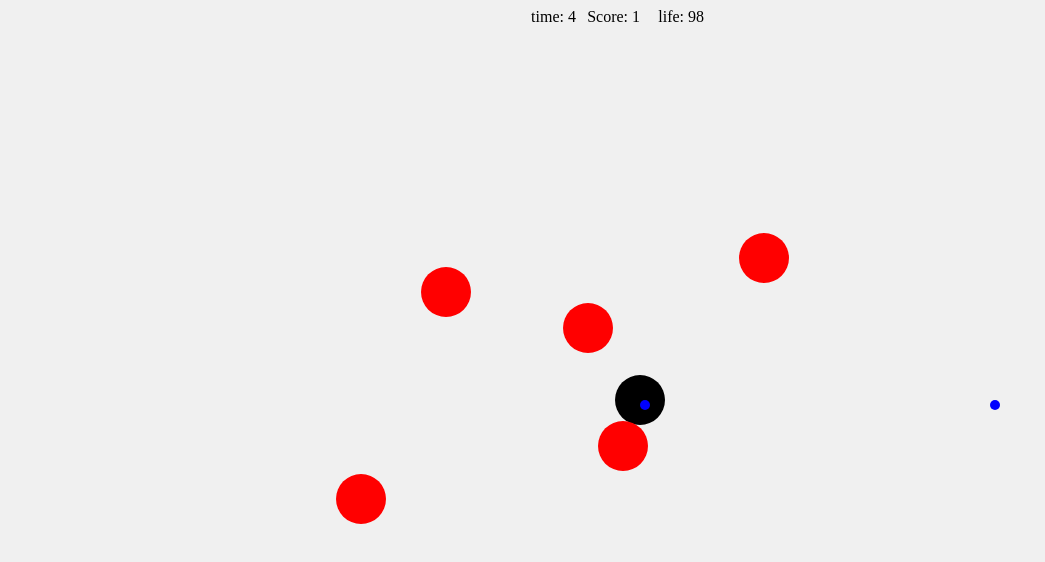
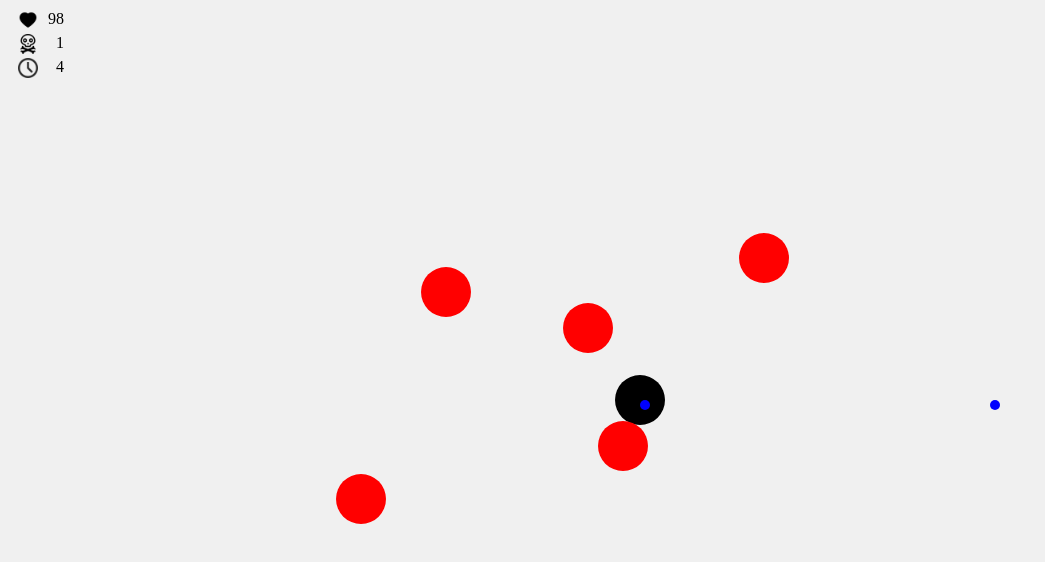
Before and after one commit to juxyy/ball-chanlange, a plain HTML site: page index.html in a window 1280 px wide. Shown: the whole page, without its empty margins (0-1045 px from the left). Drawn offline with Linux system fonts and the light colour scheme.

Commit message:
add image ，music

```diff
--- a/index.html
+++ b/index.html
@@ -42,12 +42,25 @@
             top: 100px;
             left: 100px;
         }
+        .myImage {
+			width: 20px;
+			height:20px;
+			position: absolute;
+			left: 50%;
+			top: 50%;
+		}
+
 	</style>
 </head>
+
+
+
 <body>
-
 <div id="ball"></div>
-
+<audio id="player" src="music/audio.mp3" style="display:none;"></audio>
+<img id="myImage" src="image/heart.png" style="width: 20px;height:20px;position: absolute;top: 1.25%;right: 97%;">
+<img id="myImage" src="image/time.png" style="width: 20px;height:20px;position: absolute;top: 7.25%;right: 97%;">
+<img id="myImage" src="image/death.png" style="width: 20px;height:20px;position: absolute;top: 4.25%;right: 97%;">
 <script>
 	// 获取球元素
 	const ball = document.getElementById('ball');
@@ -68,6 +81,10 @@
 	let score = 0;
     let time = 0;
     let life = 100;
+
+  // 选择音频元素
+     var audio = document.getElementById('player');
+
 	// 定义球速度
 	const speed = 10;
 	const bulletspeed = 35;
@@ -81,23 +98,26 @@
     //记分牌
 	var scoreboard = document.createElement("div");
     scoreboard.id = "scoreboard";
-    scoreboard.innerHTML = "Score: 0";
+    scoreboard.innerHTML = " 0";
     scoreboard.style.position = "absolute";
-    scoreboard.style.right = "50%";
+    scoreboard.style.right = "95%";
+    scoreboard.style.top = "4.25%";
     document.body.appendChild(scoreboard);
     //时间
     var timeboard = document.createElement("div");
     timeboard.id = "timeboard";
-    timeboard.innerHTML = "time: 0";
+    timeboard.innerHTML = "0";
     timeboard.style.position = "absolute";
-    timeboard.style.right = "55%";
+    timeboard.style.top = "7.25%";
+    timeboard.style.right = "95%";
     document.body.appendChild(timeboard);
     //生命
     var lifeboard = document.createElement("div");
     lifeboard.id = "lifeboard";
-    lifeboard.innerHTML = "life: 10";
+    lifeboard.innerHTML = "100";
     lifeboard.style.position = "absolute";
-    lifeboard.style.right = "45%";
+    lifeboard.style.right = "95%";
+    lifeboard.style.top = "1.25%";
     document.body.appendChild(lifeboard);
 
 function createEnemy() {
@@ -146,6 +166,15 @@ document.addEventListener('keydown', function(event) {
             yPos += speed;
             direction = 'down';
             break;
+        case 32:
+            // 播放音频
+
+            if (audio.paused) {
+            audio.play();
+            } else {
+            audio.pause();
+             }
+            break;
     }
 
     // 更新球位置和朝向
@@ -184,7 +213,7 @@ function updatePositions() {
         }
 
         // 删除超出屏幕的子弹
-        if(parseInt(bullets[i].style.top) < -50 || parseInt(bullets[i].style.top) > windowHeight || parseInt(bullets[i].style.left) < -10 || parseInt(bullets[i].style.left) > windowWidth) {
+        if(parseInt(bullets[i].style.top) < -250 || parseInt(bullets[i].style.top) > windowHeight+230 || parseInt(bullets[i].style.left) < -10 || parseInt(bullets[i].style.left) > windowWidth) {
             bullets[i].remove();
             bullets.splice(i, 1);
             i--;
@@ -193,7 +222,6 @@ function updatePositions() {
 
 
     }
-
     for (let i = 0; i < enemies.length; i++) {
     const dx = xPos - (parseInt(enemies[i].style.left) + enemyWidth / 2);
     const dy = yPos - (parseInt(enemies[i].style.top) + enemyHeight / 2);
@@ -251,8 +279,8 @@ function updatePositions() {
 setInterval(function() {
 		updatePositions();
 		detectCollisions();
-		document.getElementById("scoreboard").innerHTML = "Score: " + score;
-        document.getElementById("lifeboard").innerHTML = "life: " + life;
+		document.getElementById("scoreboard").innerHTML = score;
+        document.getElementById("lifeboard").innerHTML =  life;
         if(life <= 0)
         {
             alert('Game over');
@@ -269,7 +297,7 @@ setInterval(function() {
 }, 500);
 
 setInterval(function() {
-    document.getElementById("timeboard").innerHTML = "time: " + time;
+    document.getElementById("timeboard").innerHTML = time;
     time+=1;
 }, 1000);
 
```
Also changed, not shown: image/death.png (renamed from death.png), image/heart.png (renamed from heart.png), image/time.png (renamed from time.png).
